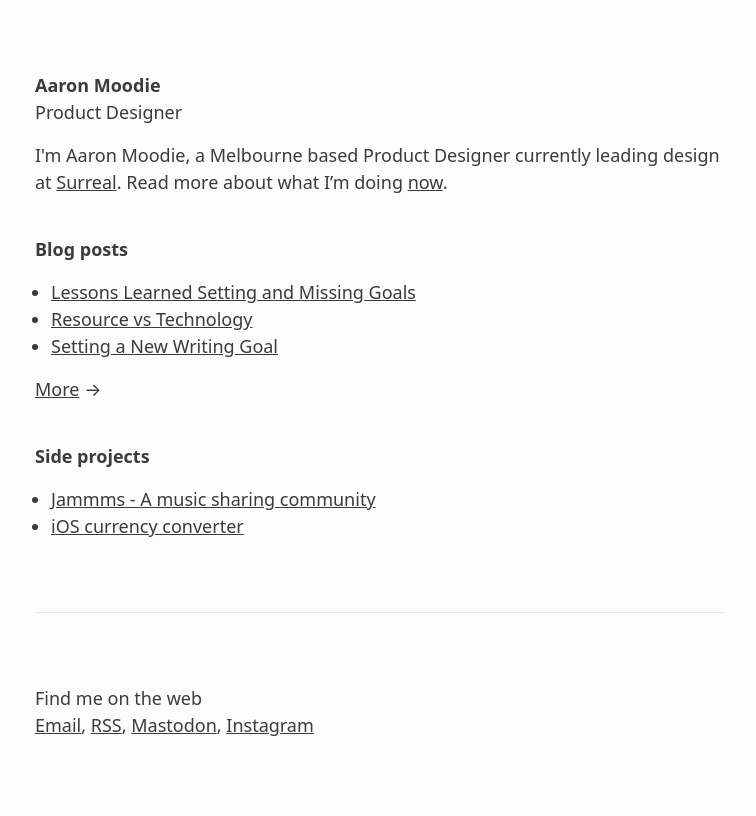
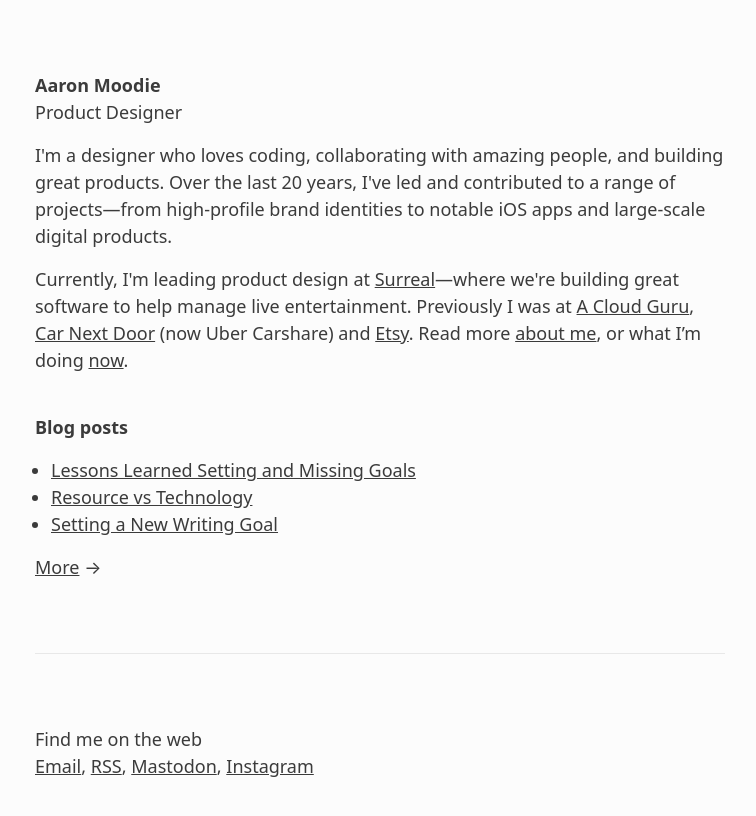
Before and after one commit to aaronmoodie/aaronmoodie.com, a Jekyll site: the page built from index.html, in a window 1280 px wide. Shown: the top 816 px of the page, without its empty margins (260-1016 px from the left). Built offline with Jekyll 4.4.1, drawn with Linux system fonts in a browser that asks for light colours.

Commit message:
copy updates

```diff
--- a/_includes/footer.html
+++ b/_includes/footer.html
@@ -1,4 +1,4 @@
 <footer>
   <p>Find me on the web</p>
-  <p><a href="">Email</a>, <a href="">RSS</a>, <a href="">Mastodon</a>, <a href="">Instagram</a></p>
+  <p><a href="mailto:hello@aaronmoodie.com">Email</a>, <a href="/feed.xml">RSS</a>, <a href="https://mastodon.social/@aaronmoodie">Mastodon</a>, <a href="https://www.instagram.com/aaronmoodie">Instagram</a></p>
 </footer>
--- a/css/site.scss
+++ b/css/site.scss
@@ -108,7 +108,6 @@
 }
 
 
-
 @media (prefers-color-scheme: dark) {
   html {
     color-scheme: dark;
--- a/index.html
+++ b/index.html
@@ -9,8 +9,10 @@
     <p>Product Designer</p>
   </header>
   <p>
-    I'm Aaron Moodie, a Melbourne based Product Designer currently leading design at <a href="https://surreal.live">Surreal</a>.
-    Read more about what I’m doing <a href="/now">now</a>.
+    I'm a designer who loves coding, collaborating with amazing people, and building great products. Over the last 20 years, I've led and contributed to a range of projects—from high-profile brand identities to notable iOS apps and large-scale digital products.
+  </p>
+  <p>
+    Currently, I'm leading product design at <a href="https://surreal.live">Surreal</a>—where we're building great software to help manage live entertainment. Previously I was at <a href="http://acloudguru.com">A Cloud Guru</a>, <a href="https://www.ubercarshare.com/">Car Next Door</a> (now Uber Carshare) and <a href="https://etsy.com">Etsy</a>.  Read more <a href="/about">about me</a>, or what I’m doing <a href="/now">now</a>.
   </p>
 </section>
 
@@ -24,12 +26,3 @@
   </ul>
   <p><a href="/blog">More</a> →</p>
 </section>
-
-
-<section>
-  <h2>Side projects</h2>
-  <ul>
-    <li><a href="/">Jammms - A music sharing community</a></li>
-    <li><a href="/">iOS currency converter</a></li>
-  </ul>
-</section>
```
